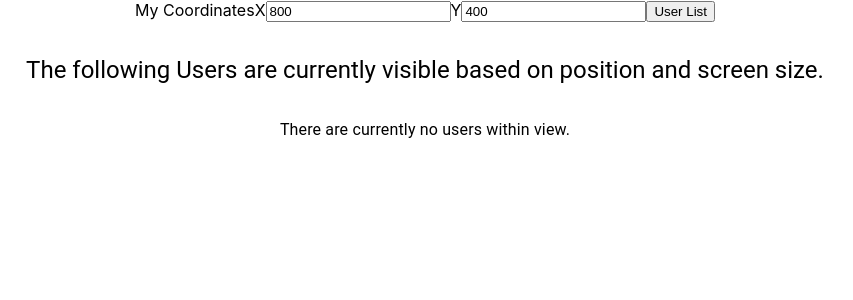
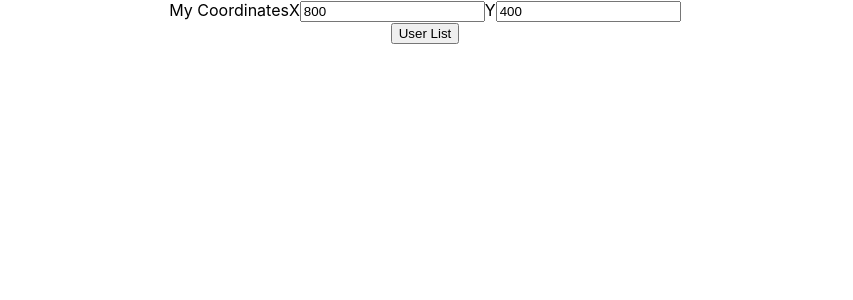
Before and after one commit to anna-m-morris/topia-frontend-challenge, a React (Create React App) app in the folder topia-frontend-challenge-master/: page / in a window 1280 px wide. Shown: the top 300 px of the page, without its empty margins (215-1068 px from the left). Built offline with nearby package versions, Linux system fonts and the light colour scheme.

Commit message:
prep for new instuctions

```diff
--- a/topia-frontend-challenge-master/src/App.js
+++ b/topia-frontend-challenge-master/src/App.js
@@ -7,10 +7,11 @@ function App() {
     x: 800,
     y: 400
   })
+  const [modal, setModal] = useState(false)
 
-  const handleSubmit = (event) => {
-    event.preventDefault()
+  const showModal = (event) => {
     console.log(coordinates)
+    setModal(true)
   };
 
   const handleChanges = (event) => {
@@ -24,23 +25,23 @@ function App() {
   return (
     <div className="App">
       <form>My Coordinates
-      <lable>X</lable>
+      <label>X</label>
         <input
           name="x"
           type="number"
           defaultValue={coordinates.x}
           onChange={handleChanges}>
         </input>
-        <lable>Y</lable>
+        <label>Y</label>
         <input
           name="y"
           type="number"
           defaultValue={coordinates.y}
           onChange={handleChanges}
         ></input>
-        <button onClick={handleSubmit}>User List</button>
       </form>
-      <UserList />
+        <button onClick={showModal}>User List</button>
+      <UserList show={modal} />
     </div>
   );
 }
--- a/topia-frontend-challenge-master/src/components/UserList.js
+++ b/topia-frontend-challenge-master/src/components/UserList.js
@@ -4,13 +4,15 @@ import Container from "@material-ui/core/Container";
 import Typography from "@material-ui/core/Typography";
 import Box from "@material-ui/core/Box";
 
-export const UserList = () => {
+export const UserList = (props) => {
   const [usersInView, setUsersInView] = useState([]);
 
   // TODO: Create a Modal component with inputs for position and screen size (screen size should default to actual window width and height but be editable).
   // CTA in Modal should close modal, call listUsersInView with updated values, and update usersInView
   // Add a list of the users in view in the render statement below
-
+  console.log(props)
+  if (!props.show) { return (null) }
+  else {
     return (
       <Container maxWidth="md">
         <Box my={4}>
@@ -27,4 +29,5 @@ export const UserList = () => {
         )}
       </Container>
     );
+  }
 };
```
Also changed, not shown: topia-frontend-challenge-master/src/Context.js (added), topia-frontend-challenge-master/src/components/Form.js (added), topia-frontend-challenge-master/src/components/Modal.js (added), 1 other file (tests, documents, lock files or other folders). Lines whose indentation alone changed are shown as unchanged.
